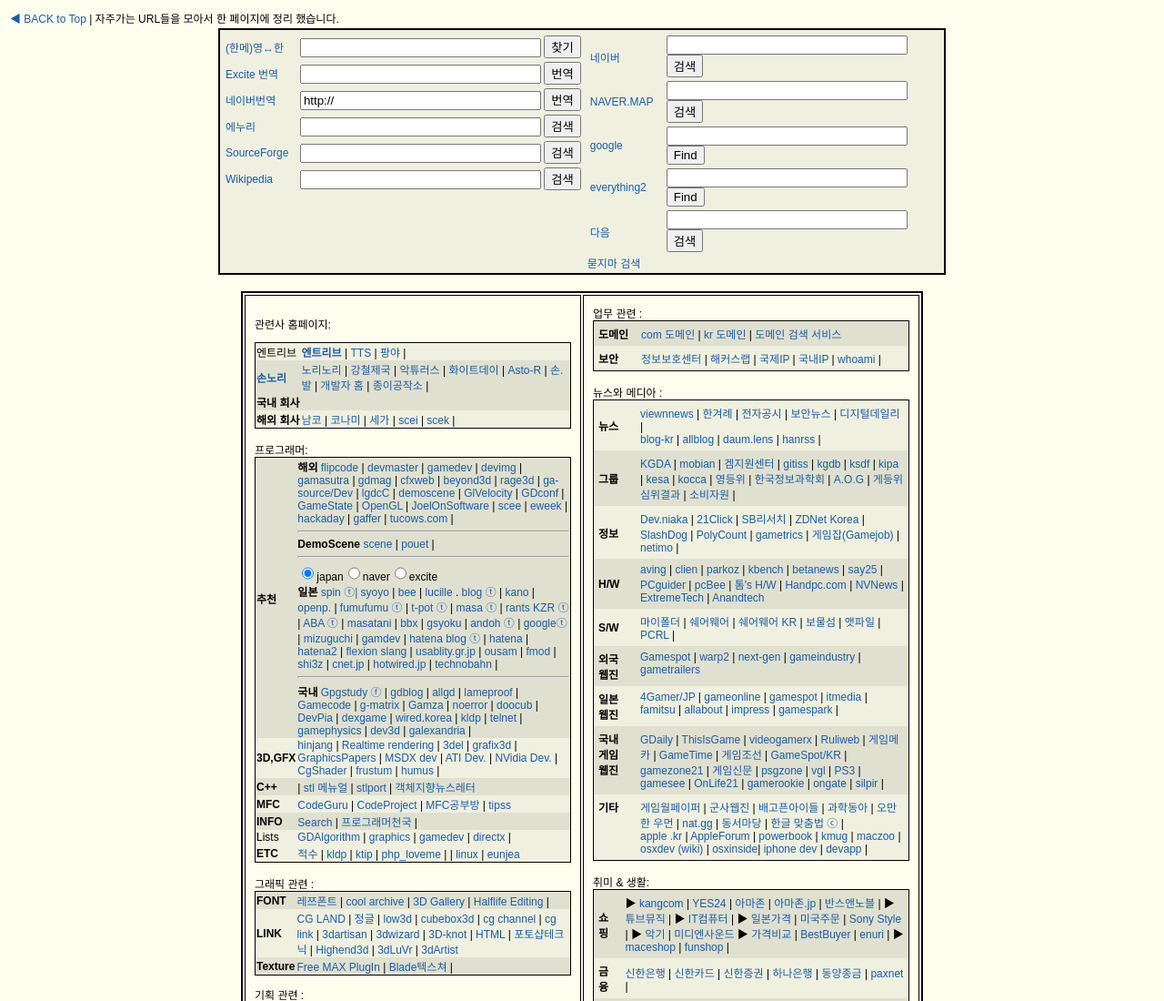
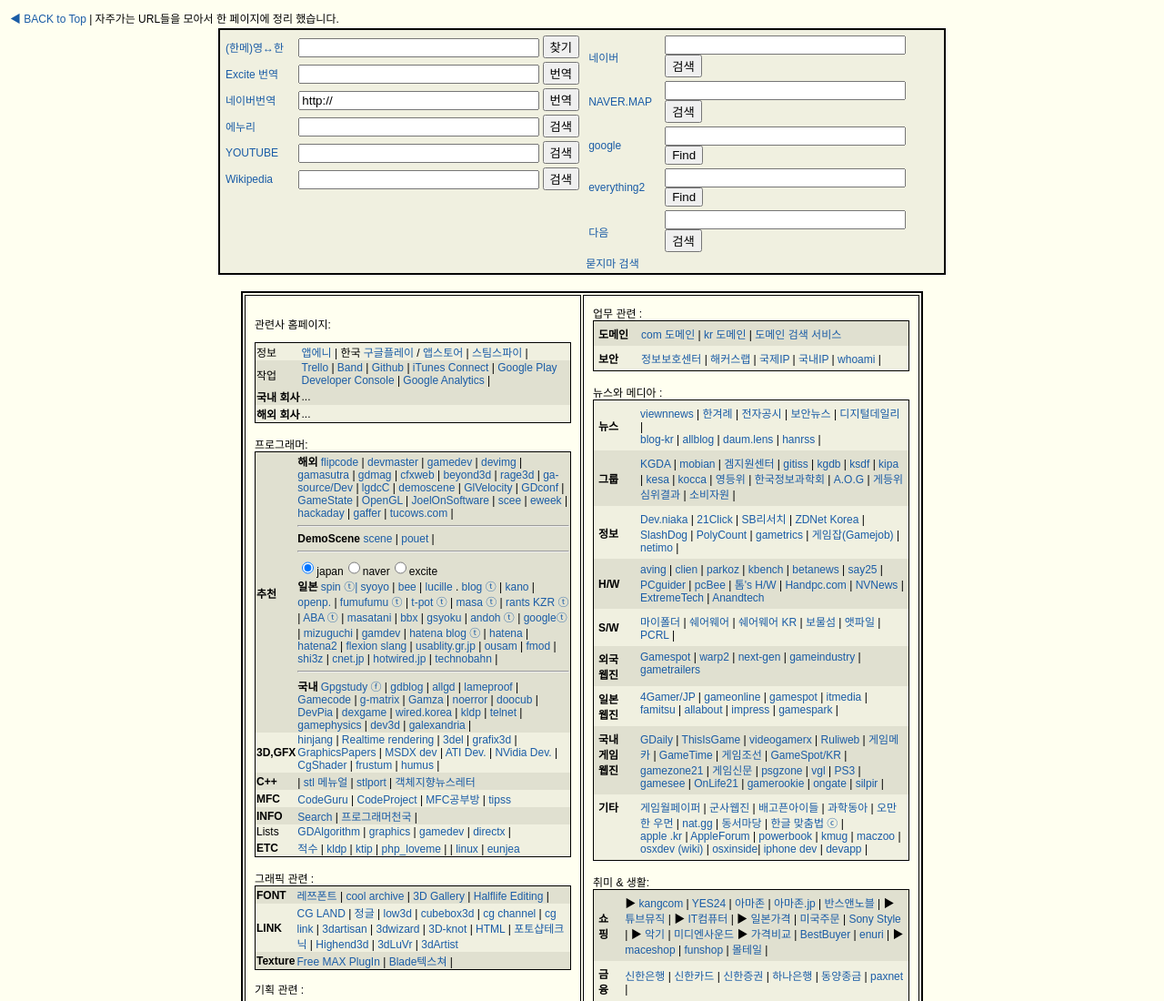
Before and after one commit to kwanny/kwanny.github.io, a plain HTML site: page link.html in a window 1280 px wide. Shown: the top 1100 px of the page at 91% size. Drawn offline with Linux system fonts and the light colour scheme.

Commit message:
링크 수정

```diff
--- a/link.html
+++ b/link.html
@@ -81,6 +81,16 @@
 
 // -->
 </SCRIPT>
+<script>
+  (function(i,s,o,g,r,a,m){i['GoogleAnalyticsObject']=r;i[r]=i[r]||function(){
+  (i[r].q=i[r].q||[]).push(arguments)},i[r].l=1*new Date();a=s.createElement(o),
+  m=s.getElementsByTagName(o)[0];a.async=1;a.src=g;m.parentNode.insertBefore(a,m)
+  })(window,document,'script','https://www.google-analytics.com/analytics.js','ga');
+
+  ga('create', 'UA-77567253-2', 'auto');
+  ga('send', 'pageview');
+
+</script>
 
   <body ext=#000000 bgColor=#fffff0>
 
@@ -137,10 +147,10 @@
           <INPUT maxLength=255 size=30 name=keyword> <INPUT type=submit value=검색>
         </TD></TR></FORM>
 
-<FORM action="http://sourceforge.net/search/" method="get">
+<FORM action="https://www.youtube.com/results" method="get">
 <tr>
-<td width=80><a href="http://www.sf.net/">SourceForge</a></td>
-<td><INPUT TYPE=hidden name="type_of_search" value="soft"><INPUT type=text size=30 name="words" value=""> <input type=submit value=검색></td></tr>
+<td width=80><a href="http://www.youtube.com/">YOUTUBE</a></td>
+<td><INPUT type=text size=30 name="search_query" value=""> <input type=submit value=검색></td></tr>
 </FORM>
 
 
@@ -223,39 +233,41 @@
       cellSpacing=0 width="100%" bgColor=#f0f0e0>
         <TBODY>
 <TR>
-<TD>엔트리브</td>
+<TD>정보</td>
 <td>
-<b><a href="http://www.ntreev.com/">엔트리브</a></b> |
-<a href="http://tts.tricskter.co.kr/">TTS</a> |
-<a href="http://www.pangya.com/">팡야</a> |
+<a href="http://www.appannie.com/">앱에니</a> |
+한국
+<a href="https://www.appannie.com/apps/google-play/top-chart/south-korea/overall/">구글플레이</a> /
+<a href="https://www.appannie.com/apps/ios/top-chart/south-korea/overall/?device=iphone">앱스토어</a> |
+<a href="http://www.steamspy.com/">스팀스파이</a> |
 </td>
 </TR>
         <TR>
           <TD bgColor=#e0e0d0>
-            <A href="http://www.sonnori.co.kr/"><STRONG>손노리</STRONG></A> </TD>
-          <TD bgColor=#e0e0d0><A
-            href="http://www.norinori.co.kr/">노리노리</A> |
-            <A href="http://www.sonnori.co.kr/steel">강철제국</A> |
-            <A href="http://www.projectarcturus.com/">악튜러스</A> |
-            <A href="http://www.sonnori.co.kr/whiteday/html/main.html">화이트데이</A> |
-            <A href="http://www.sonnori.co.kr/asto-r">Asto-R</A> |
-            <A href="http://www.sonnori.co.kr/festival">손.발</A> |
-            <A href="http://developer.sonnori.com/">개발자 홈</A> |
-            <A href="http://www.sonnori.co.kr/paperworks/">종이공작소</A> |
+            작업 </TD>
+          <TD bgColor=#e0e0d0>
+          <a href="http://www.trello.com/">Trello</a> |
+          <a href="http://www.band.com/">Band</a> |
+          <a href="http://www.github.com/">Github</a> |
+          <a href="https://itunesconnect.apple.com/">iTunes Connect</a> |
+          <a href="https://play.google.com/apps/publish/?hl=ko">Google Play Developer Console</a> |
+          <a href="https://www.google.com/analytics/">Google Analytics</a> |
+
           </TD></TR>
         <TR>
           <TD bgColor=#e0e0d0><NOBR><STRONG>국내 회사</STRONG></NOBR> </TD>
           <TD bgColor=#e0e0d0>
-
+              ...
           </TD></TR>
         <TR>
           <TD><STRONG>해외 회사</STRONG> </TD>
-          <TD><A href="javascript:j2k('www.namco.co.jp');">남코</A> | <A
-            href="javascript:j2k('www.konami.co.jp');">코나미</A> | <A
-            href="javascript:j2k('www.sega.co.jp');">세가</A> | <A
-            href="http://www.scei.co.jp/">scei</A> | <A
-            href="http://www.scek.co.kr/">scek</A> |
-        </TD></TR></TBODY></TABLE><BR>프로그래머:
+          <TD>
+
+         ...
+        </TD></TR></TBODY></TABLE>
+
+
+        <BR>프로그래머:
       <TABLE
       style="BORDER-RIGHT: #000000 1px solid; BORDER-TOP: #000000 1px solid; BORDER-LEFT: #000000 1px solid; BORDER-BOTTOM: #000000 1px solid"
       cellSpacing=0 width="100%" bgColor=#f0f0e0>
@@ -655,6 +667,7 @@
 <a href="http://www.enuri.com/">enuri</a> | ▶
 <a href="http://www.maceshop.co.kr/">maceshop</a> |
 <a href="http://www.funshop.co.kr/">funshop</a> |
+<a href="http://post.malltail.com/">몰테일</a> |
         </TD></TR>
         <TR>
           <TD><STRONG>금융</STRONG></TD>
@@ -704,7 +717,6 @@
             href="http://www.dreamx.net/">dreamx</A> | <A
             href="http://www.dreamwiz.com/">dreamwiz</A> | <A
             href="http://www.msn.co.kr/">msn</A> |
-<a href="http://www.congnamul.com/">콩나물지도</a> |
 <a href="http://www.missed-call.com/">missed-call</a> |
 </TD></TR></TBODY></TABLE><BR>Last Update on 31-Mar-2016 </CENTER></TD></TR></TBODY></TABLE>
 <P>
```
